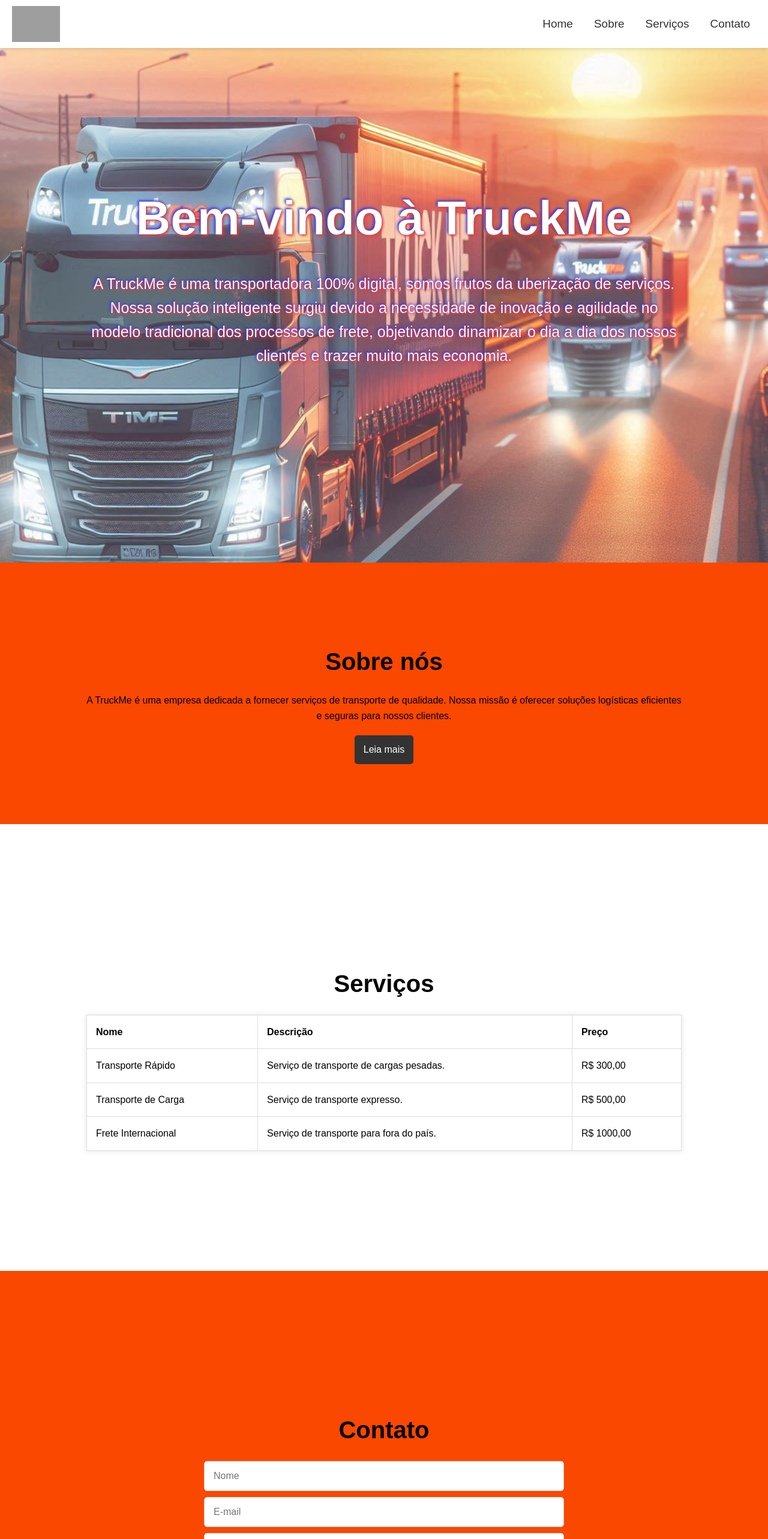
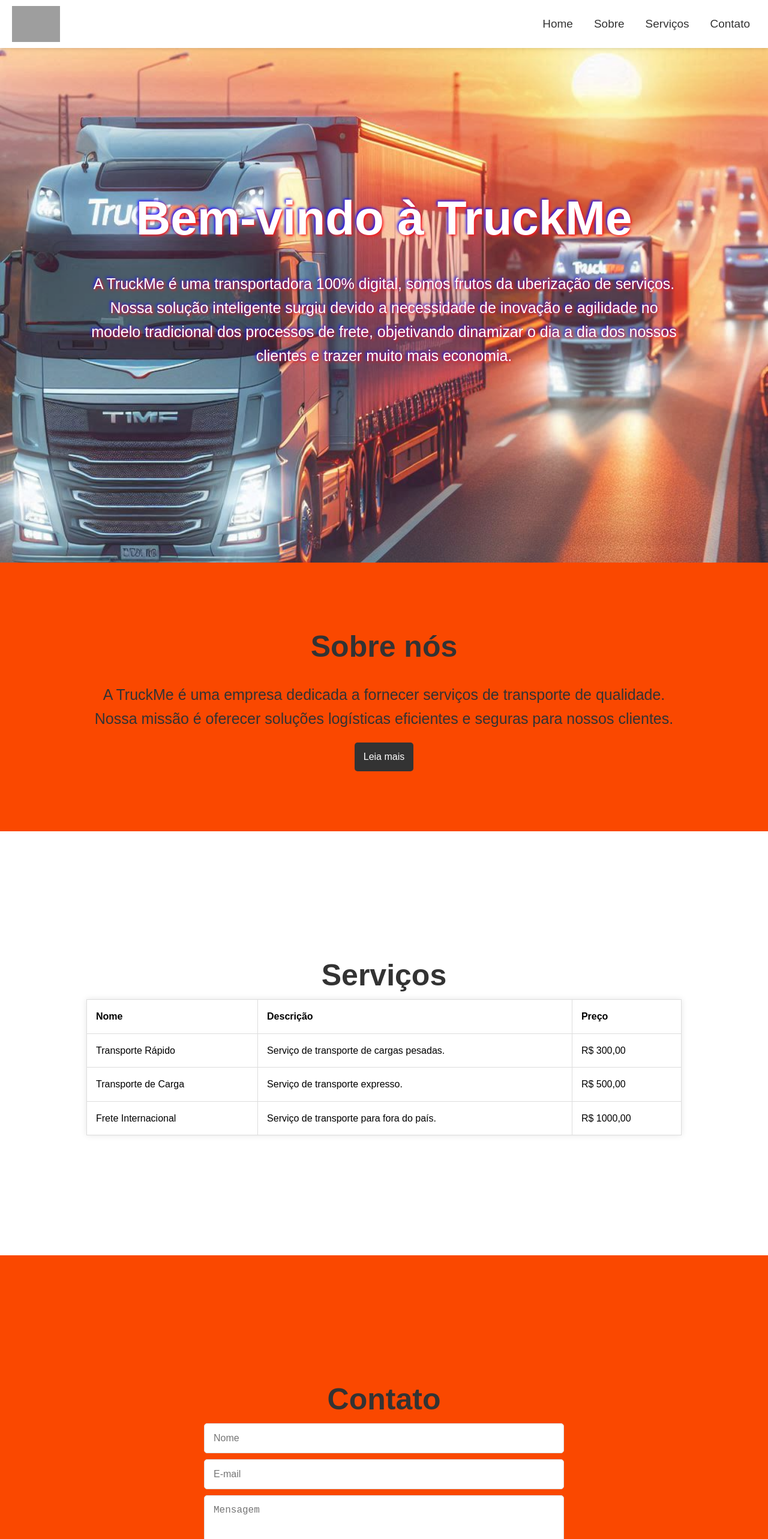
Before and after one commit to hugoh92/truckme-onepage, a Vue app: page / in a window 1280 px wide. Shown: the top 2566 px of the page at 60% size. Built offline with nearby package versions, Linux system fonts and the light colour scheme; grey boxes are pictures that could not be loaded.

Commit message:
fixed font size and banner

```diff
--- a/src/components/AboutComponent.vue
+++ b/src/components/AboutComponent.vue
@@ -1,7 +1,7 @@
 <template>
   <section id="about" class="about">
     <div class="text-about">
-      <h2>Sobre nós</h2>
+      <span class="title-section">Sobre nós</span>
       <p class="about-text">
         A TruckMe é uma empresa dedicada a fornecer serviços de transporte de
         qualidade. Nossa missão é oferecer soluções logísticas eficientes e
@@ -12,7 +12,7 @@
           melhores ofertas de cargas, sem intermediação, comissionamento ou
           taxas. Cuidamos da burocracia e lhe ajudamos a encontrar as melhores
           ofertas de cargas, permitindo-lhes o poder da negociação do frete,
-          direto com o Embarcador.Seja nosso parceiro, aproveite as ofertas de
+          direto com o Embarcador. Seja nosso parceiro, aproveite as ofertas de
           fretes e faça parte da mudança.</span
         >
       </p>
@@ -43,11 +43,19 @@
 p {
   max-width: 1000px;
   margin: 20px auto;
+  color: #333;
+  font-size: 25px;
 }
 
 .about {
   background-color: #fa4800;
   padding: 100px 20px;
+}
+
+.title-section {
+  font-size: 50px;
+  font-weight: 600;
+  color: #333;
 }
 
 @media (max-width: 768px) {
--- a/src/components/BannerComponent.vue
+++ b/src/components/BannerComponent.vue
@@ -27,8 +27,9 @@
   text-shadow:
     2px 2px 4px red,
     -2px -2px 4px blue;
-  opacity: 0.8;
+  opacity: 0.9;
 }
+
 .text-banner {
   max-width: 1000px;
 }
@@ -38,20 +39,16 @@
 }
 p {
   font-size: 25px;
-  -webkit-text-stroke-width: 0.1px;
-  -webkit-text-stroke-color: black;
   color: #fff;
 }
 span {
   font-size: 80px;
   font-weight: 600;
-  -webkit-text-stroke-width: 0.5px;
-  -webkit-text-stroke-color: #333;
 }
 @media (max-width: 768px) {
   .banner {
     background: url("@/assets/banner2.jpeg") no-repeat center center/cover;
-    opacity: 1;
+    opacity: 0.9;
   }
 
   .banner h1 {
@@ -61,6 +58,10 @@
     font-size: 20px;
   }
 
+  span {
+    font-size: 50px;
+  }
+
   .services table {
     width: 100%;
   }
--- a/src/components/ContactFormComponent.vue
+++ b/src/components/ContactFormComponent.vue
@@ -1,26 +1,6 @@
-<!-- <template>
-  <section id="contact" class="contact">
-    <h2>Contato</h2>
-    <form @submit.prevent="validateForm">
-      <input type="text" v-model="name" placeholder="Nome" required />
-      <input type="email" v-model="email" placeholder="E-mail" required />
-      <textarea
-        v-model="message"
-        placeholder="Mensagem"
-        rows="5"
-        required
-      ></textarea>
-      <button type="submit">Enviar</button>
-      <div v-if="successMessage" class="success-message">
-        Mensagem enviada com sucesso!
-      </div>
-    </form>
-  </section>
-</template> -->
-
 <template>
   <section id="contact" class="contact">
-    <h2>Contato</h2>
+    <span>Contato</span>
     <form @submit.prevent="validateForm">
       <input
         type="text"
@@ -127,6 +107,12 @@
   margin-top: 10px;
 }
 
+span {
+  font-size: 50px;
+  font-weight: 600;
+  color: #333;
+}
+
 @media (max-width: 768px) {
   section {
     padding: 20px 10px;
--- a/src/components/GalleryComponent.vue
+++ b/src/components/GalleryComponent.vue
@@ -1,6 +1,6 @@
 <template>
   <section id="gallery" class="gallery">
-    <h2>Galeria</h2>
+    <span>Galeria</span>
     <img
       v-for="(image, index) in images"
       :src="image"
@@ -80,6 +80,11 @@
   cursor: pointer;
   border-radius: 5px;
 }
+span {
+  font-size: 50px;
+  font-weight: 600;
+  color: #333;
+}
 
 @media (max-width: 768px) {
   .gallery img {
--- a/src/components/ServicesTableComponent.vue
+++ b/src/components/ServicesTableComponent.vue
@@ -1,6 +1,6 @@
 <template>
   <section id="services" class="services">
-    <h2>Serviços</h2>
+    <span>Serviços</span>
     <table>
       <thead>
         <tr>
@@ -51,6 +51,11 @@
   text-align: left;
 }
 
+span {
+  font-size: 50px;
+  font-weight: 600;
+  color: #333;
+}
 @media (max-width: 768px) {
   .services {
     padding: 50px 20px;
```
